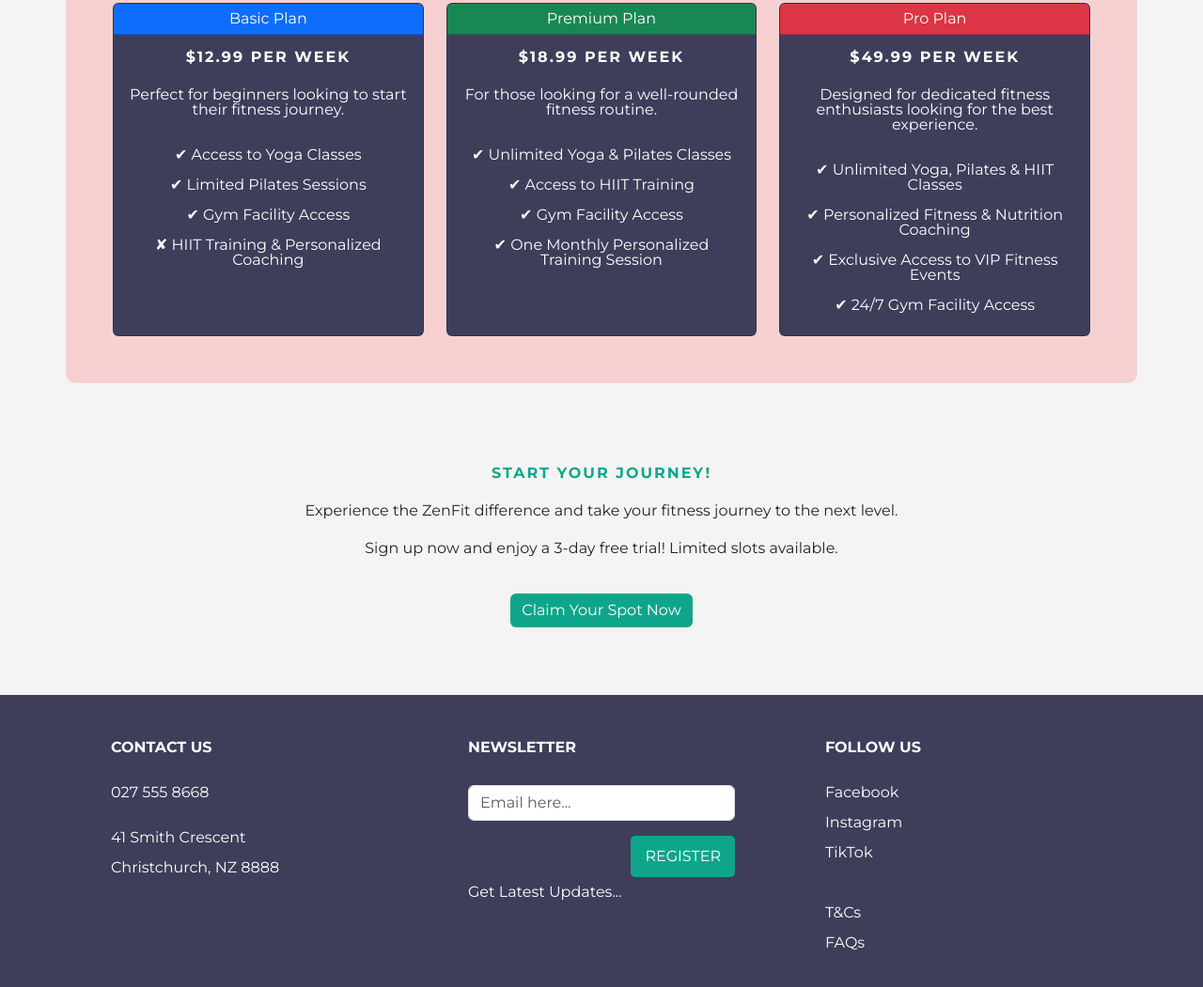
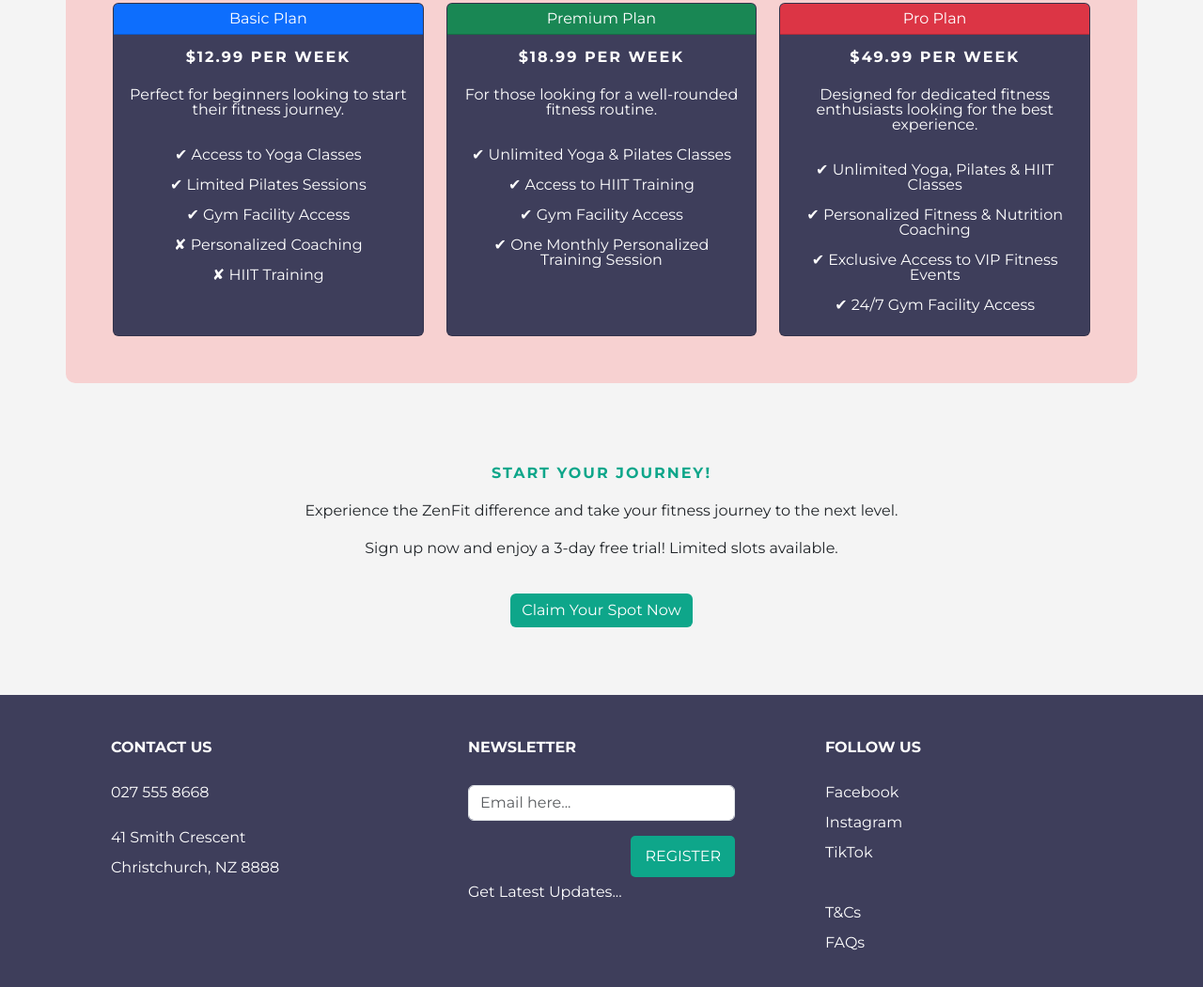
Before and after one commit to dhonaobina/zenFit-webpage, a plain HTML site: page index.html in a window 1280 px wide. Shown: the part 2132-3183 px from the top of the page at 94% size. Drawn offline with nearby package versions, Linux system fonts and the light colour scheme.

Commit message:
separated list from membership plan to make the size of the card same

```diff
--- a/index.html
+++ b/index.html
@@ -191,7 +191,9 @@
                             <br>
                             <li>✔ Gym Facility Access</li>
                             <br>
-                            <li>✘ HIIT Training & Personalized Coaching</li>
+                            <li>✘ Personalized Coaching</li>
+                            <br>
+                            <li>✘ HIIT Training</li>
                             <br>
                         </ul>
                     </div>
```
